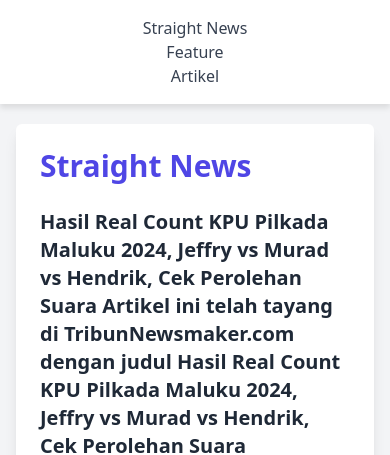
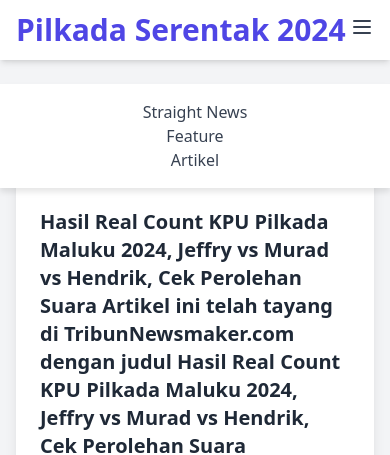
Before and after one commit to alii16/news-by-silfa, a plain HTML site: page index.html in a window 390 px wide. Both pictures are taken after a click on the button 362 px from the left and 27 px from the top of the page. Shown: the top 455 px of the page. Drawn offline with nearby package versions, Linux system fonts and the light colour scheme.

Commit message:
Update index.html

```diff
--- a/index.html
+++ b/index.html
@@ -3,7 +3,7 @@
   <head>
     <meta charset="UTF-8" />
     <meta name="viewport" content="width=device-width, initial-scale=1.0" />
-    <title>Berita Pilkada Gubernur Jakarta</title>
+    <title>Berita Pilkada Gubernur Maluku</title>
     <script src="https://cdn.tailwindcss.com"></script>
     <link
       href="https://cdn.jsdelivr.net/npm/flowbite@2.5.2/dist/flowbite.min.css"
@@ -16,8 +16,8 @@
       }
       #mobile-nav {
         z-index: 20; /* Pastikan menu mobile muncul di atas navbar */
-        position: absolute;
-        top: 0;
+        position: fixed;
+        top: 10%;
         left: 0;
         width: 100%;
         background-color: white;
@@ -361,11 +361,16 @@
     <script>
       const hamburgerBtn = document.getElementById("hamburger-btn");
       const mobileNav = document.getElementById("mobile-nav");
-      const navMenu = document.getElementById("nav-menu");
 
+      // Toggle the mobile menu visibility
       hamburgerBtn.addEventListener("click", () => {
         mobileNav.classList.toggle("hidden");
       });
+
+      // Function to hide mobile menu when an item is clicked
+      function hideMobileMenu() {
+        mobileNav.classList.add("hidden");
+      }
     </script>
   </body>
 </html>
```
